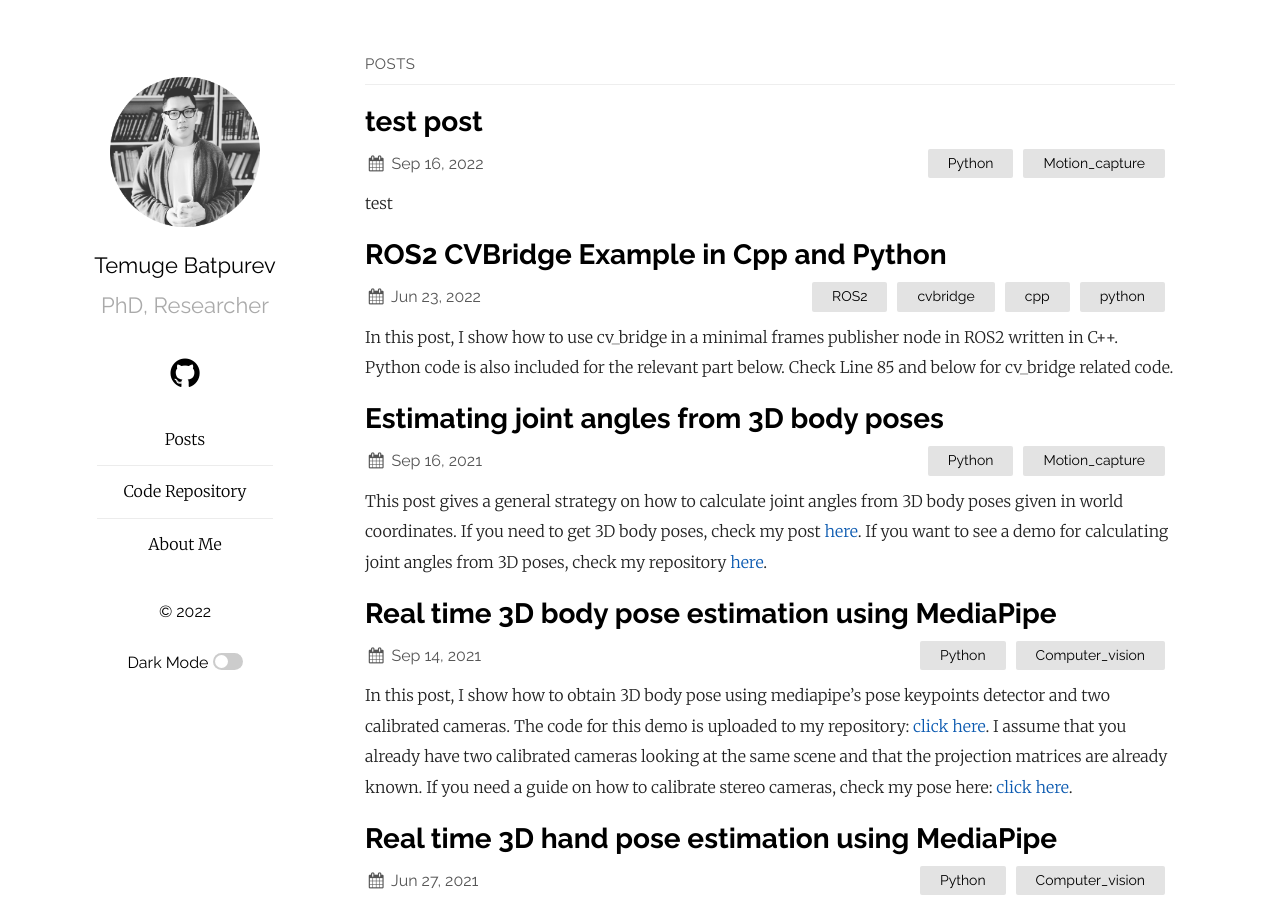
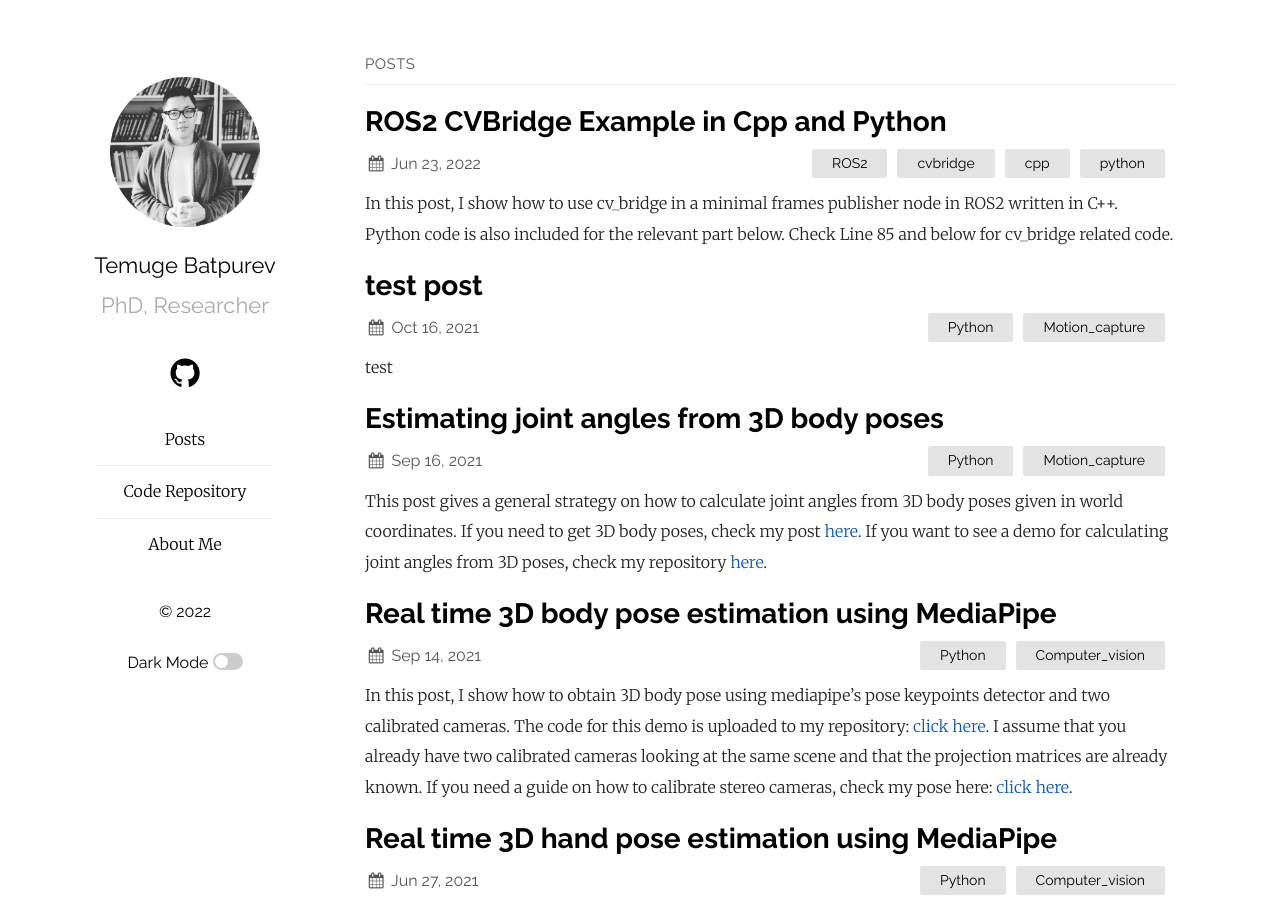
Before and after one commit to TemugeB/temugeb.github.io, a Jekyll site: the page built from index.md, in a window 1280 px wide and 900 px high. Built offline with Jekyll 4.4.1, drawn with Linux system fonts in a browser that asks for light colours.

Commit message:
Update 2022-06-23-test.md

```diff
--- a/_posts/2022-06-23-test.md
+++ b/_posts/2022-06-23-test.md
@@ -1,7 +1,7 @@
 ---
 layout: post
 title:  "test post"
-date:   2022-09-16 10:00:00 +0000
+date:   2021-10-16 10:00:00 +0000
 categories: Python Motion_capture
 ---
 
```
